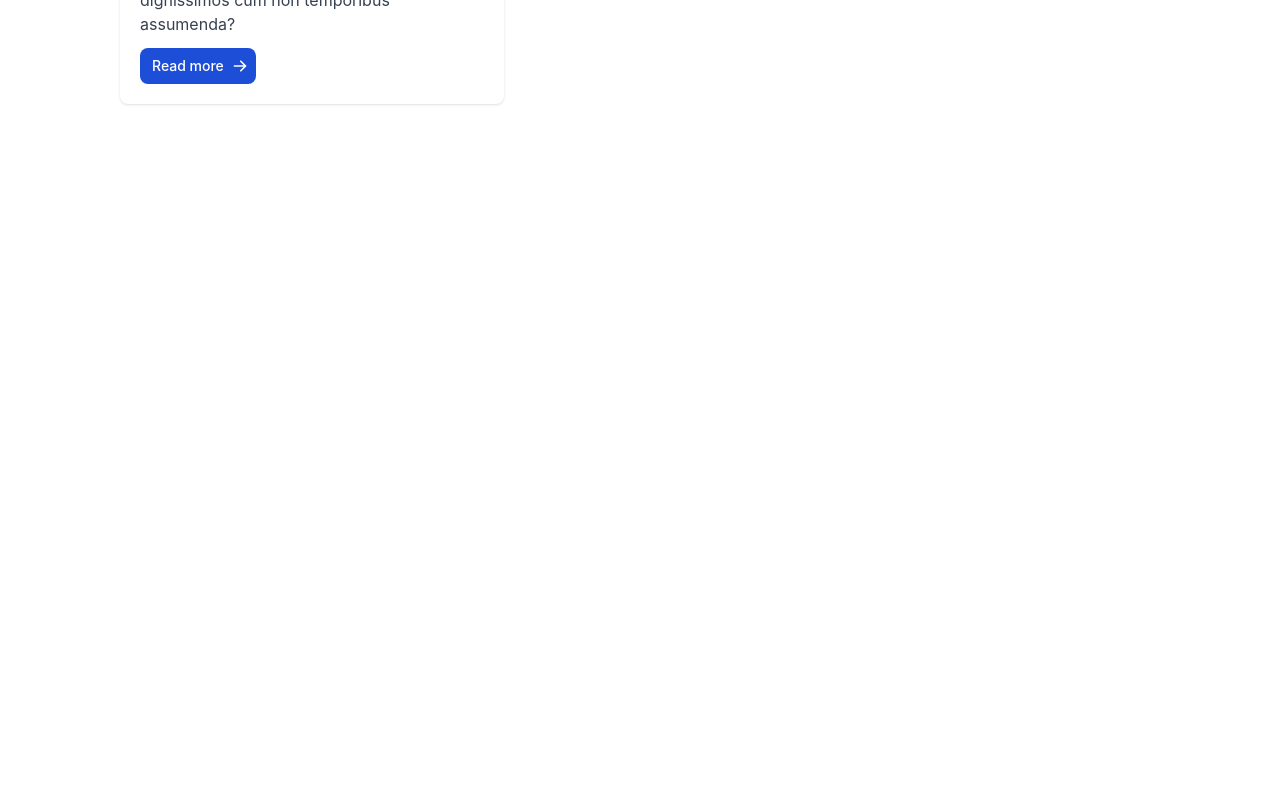
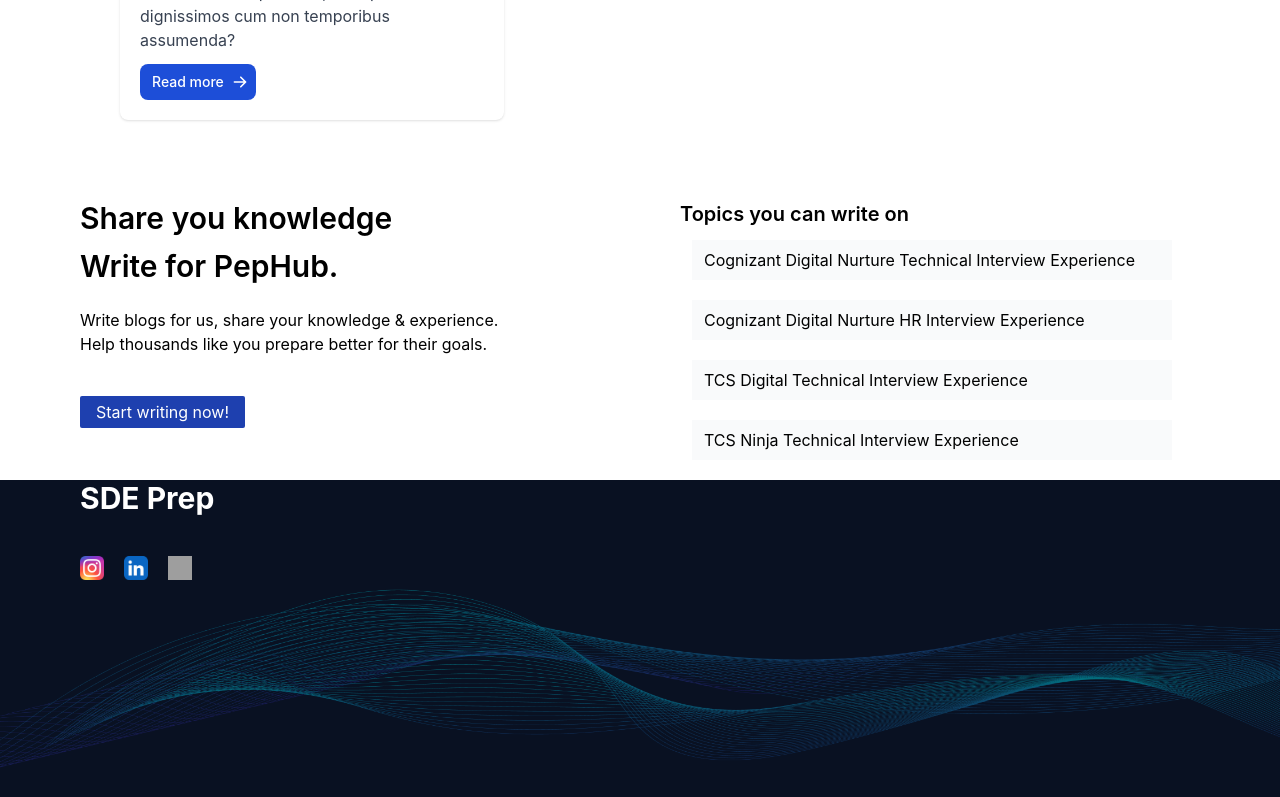
Before and after one commit to thecodermaniac/SpyderHack, a React (Create React App) app in the folder client/: page / in a window 1280 px wide. Shown: the part 2000-2797 px from the top of the page. Before the commit the page ends 2184 px from the top, so only its background shows below. Built offline with nearby package versions, Linux system fonts and the light colour scheme; grey boxes are pictures that could not be loaded.

Commit message:
Changes Made

```diff
--- /dev/null
+++ b/client/src/components/FirstFooter.jsx
@@ -0,0 +1,38 @@
+import React from "react";
+
+const FirstFooter = () => {
+  return (
+    <div className=" flex justify-between flex-col md:flex-row ">
+      {/* Left Side */}
+      <aside className=" text-black">
+        <h1 className=" text-3xl font-semibold mb-3">Share you knowledge</h1>
+        <h1 className=" text-3xl font-semibold mb-6">Write for PepHub.</h1>
+        <p className=" mb-4">
+          Write blogs for us, share your knowledge & experience. <br /> Help
+          thousands like you prepare better for their goals.
+        </p>
+        <button className=" bg-[#1E40AF] px-4 py-1 text-white mt-6 rounded-sm">
+          Start writing now!
+        </button>
+      </aside>
+      {/* RIght Side */}
+      <aside className=" text-black flex items-start flex-col md:w-1/2 text-left mt-10 md:mt-0">
+        <h2 className=" text-xl font-semibold mb-3">Topics you can write on</h2>
+        <button className=" px-3 py-2 bg-[#F9FAFB] w-[100vw] md:w-[80%] hover:bg-[#dadada] transition-all ease-in-out mb-5 text-start md:ml-3">
+          Cognizant Digital Nurture Technical Interview Experience
+        </button>
+        <button className=" px-3 py-2 bg-[#F9FAFB] w-[100vw] md:w-[80%] hover:bg-[#dadada] transition-all ease-in-out mb-5 text-start md:ml-3">
+          Cognizant Digital Nurture HR Interview Experience
+        </button>
+        <button className=" px-3 py-2 bg-[#F9FAFB] w-[100vw] md:w-[80%] hover:bg-[#dadada] transition-all ease-in-out mb-5 text-start md:ml-3">
+          TCS Digital Technical Interview Experience
+        </button>
+        <button className=" px-3 py-2 bg-[#F9FAFB] w-[100vw] md:w-[80%] hover:bg-[#dadada] transition-all ease-in-out mb-5 text-start md:ml-3">
+          TCS Ninja Technical Interview Experience
+        </button>
+      </aside>
+    </div>
+  );
+};
+
+export default FirstFooter;
--- a/client/src/components/Footer.jsx
+++ b/client/src/components/Footer.jsx
@@ -2,30 +2,14 @@
 import { TbBrandNextjs } from "react-icons/tb";
 import { SiTailwindcss } from "react-icons/si";
 import { AiFillGithub } from "react-icons/ai";
+import FirstFooter from "./FirstFooter";
+import Footer2 from "./Footer2";
 
 export default function Footer() {
   return (
-    <div className=" p-3 md:text-base bg-gradient-to-r from-cyan-500 to-teal-500 text-white w-screen flex items-center justify-around  bottom-0 sticky">
-      <div className=" w-1/2 flex justify">
-        <p className=" text-xs  flex items-center justify-center">
-          Technologies Used to create this portfolio: NextJS{" "}
-          {<TbBrandNextjs className=" hidden md:flex md:text-3xl mx-2" />},
-          TailwindCSS{" "}
-          {<SiTailwindcss className=" hidden md:flex md:text-3xl mx-2" />}
-        </p>
-      </div>
-      <div>
-        <p className=" text-xs flex items-center justify-center">
-          Source Code:{" "}
-          <a
-            href="https://github.com/GopeshGoswami/NextJS-Portfolio"
-            target="_blank"
-            rel="noopener noreferrer"
-          >
-            <AiFillGithub className=" mx-2 text-3xl dark:hover:text-black transition-all duration-300 dark:text-white text-black hover:text-white" />
-          </a>
-        </p>
-      </div>
+    <div className=" ml-5 md:ml-20">
+      <FirstFooter />
+      <Footer2 />
     </div>
   );
 }
--- /dev/null
+++ b/client/src/components/Footer2.jsx
@@ -0,0 +1,28 @@
+import React from "react";
+import FooterBG from "../images/FooterBackground.png";
+import Insta from "../images/socials/insta.png";
+import Linkedin from "../images/socials/linkedin-app.png";
+import Facebook from "../images/socials/facebook.png";
+
+const Footer2 = () => {
+  return (
+    <div className="">
+      <img
+        src={FooterBG}
+        alt=""
+        className=" -z-50 absolute w-screen left-0 h-1/2"
+      />
+
+      <aside className=" text-white absolute">
+        <h1 className=" text-3xl font-bold">SDE Prep</h1>
+        <div className=" flex mt-10 gap-5">
+          <img src={Insta} alt="" className=" w-6" />
+          <img src={Linkedin} alt="" className=" w-6" />
+          <img src={Facebook} alt="" className=" w-6" />
+        </div>
+      </aside>
+    </div>
+  );
+};
+
+export default Footer2;
--- a/client/src/components/Navbar.jsx
+++ b/client/src/components/Navbar.jsx
@@ -15,12 +15,13 @@
   useEffect(() => {
     window.addEventListener("scroll", setFixed);
   });
+  console.log(fix);
   return (
     // For Sticky, set the classes: sticky, top-0 left-0
     <nav className=" transition-all duration-1000 sticky top-0 left-0 z-20 backdrop-blur-lg">
       {/* Top Nav */}
       <div
-        className={`  bg-transparent flex justify-around sticky w-full py-5 md:py-3  `}
+        className={`  bg-transparent flex justify-around sticky w-full py-5   `}
       >
         {/* Logo */}
         <div>
@@ -62,10 +63,10 @@
       </div>
       {/* Top Nav Ends */}
       {/* Bottom Nav */}
-      <div>
+      <div className={`${fix ? "hidden" : ""}`}>
         <ul
-          className={` flex gap-12 items-center justify-center bg-[#EFF6FF] text-black py-2${
-            fix ? "bg-transparent" : ""
+          className={` flex gap-12 py-2 items-center justify-center bg-[#EFF6FF] text-black py-2${
+            fix ? "hidden" : ""
           }`}
         >
           <li>Blogs</li>
--- a/client/src/pages/Home.jsx
+++ b/client/src/pages/Home.jsx
@@ -1,4 +1,5 @@
-import Blogs from "../components/Blogs.jsx";
+import Blogs from "../components/Blogs";
+import Footer from "../components/Footer";
 import Hero from "../components/Hero";
 
 const Home = () => {
@@ -6,6 +7,7 @@
     <>
       <Hero />
       <Blogs />
+      <Footer />
     </>
   );
 };
```
Also changed, not shown: client/src/components/Accordian.jsx (+22 -14 lines), client/src/components/Modal.jsx (+11 -15 lines), client/src/index.js (+5 -6 lines), client/src/images/Icon Grid 1.png (added).
